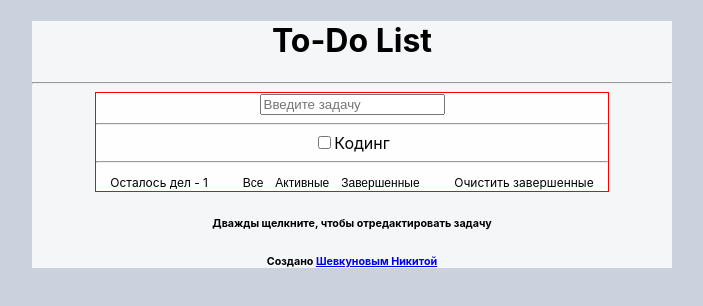
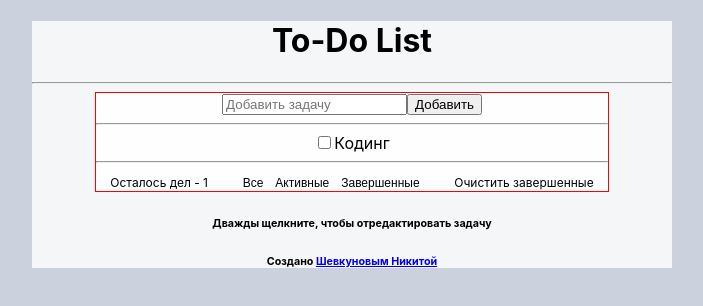
Before and after one commit to nikita-496/to-do-list, a React (Create React App) app: page / in a window 1280 px wide. Shown: the top 306 px of the page, without its empty margins (288-991 px from the left). Built offline with nearby package versions, Linux system fonts and the light colour scheme.

Commit message:
state update logic

```diff
--- a/src/App.js
+++ b/src/App.js
@@ -1,4 +1,3 @@
-import logo from './logo.svg';
 import './App.css';
 import Header from './components/Header/Header';
 import TodoCard from './components/TodoCard/TodoCard';
--- a/src/components/TodoCard/TodoCard.js
+++ b/src/components/TodoCard/TodoCard.js
@@ -6,9 +6,37 @@ import { TodoNavigation} from "./TodoCardElements/TodoNavigation/TodoNavigation"
 import './TodoCard.css'
 
 export default class TodoCard extends Component {
+    constructor(props) {
+        super(props)
+        this.state = {
+            task: []
+        }
+        this.addTask = this.addTask.bind(this)
+    }
+
+    addTask (e) {
+        debugger
+        let a = this.state.task
+        debugger
+        /*let newTask = {
+            text: e,
+            key: Date.now()
+        }*/
+        debugger
+         a.push(e)
+        debugger
+        //debugger
+        this.setState({
+            task: a
+        })
+        debugger
+    }
+
+
     render() {
+        const {task} = this.state
         return <div className = "TodoCard">
-                <AddToDo />
+                <AddToDo task={task} addTask={this.addTask} viewTask ={this.viewTask}/>
                 <ViewTodo />
                 <TodoNavigation />
             </div>
--- a/src/components/TodoCard/TodoCardElements/AddTodo/AddTodo.js
+++ b/src/components/TodoCard/TodoCardElements/AddTodo/AddTodo.js
@@ -1,10 +1,16 @@
 import React from "react"
 
-export const AddToDo = () => {
-
+export const AddToDo = (props) => {
+        debugger
+        const task = props.task
+        debugger
+        const handleTask = (e) => {
+          props.addTask(e.target.value)
+        }
         return <div>
-                <input type="text"placeholder="Введите задачу"/>
-                <hr/>
+                <input value={task} onChange={handleTask} type="text" placeholder="Добавить задачу"/>
+                <input type="submit" value="Добавить"/>
+                 <hr/>
             </div>
 
 }
```
